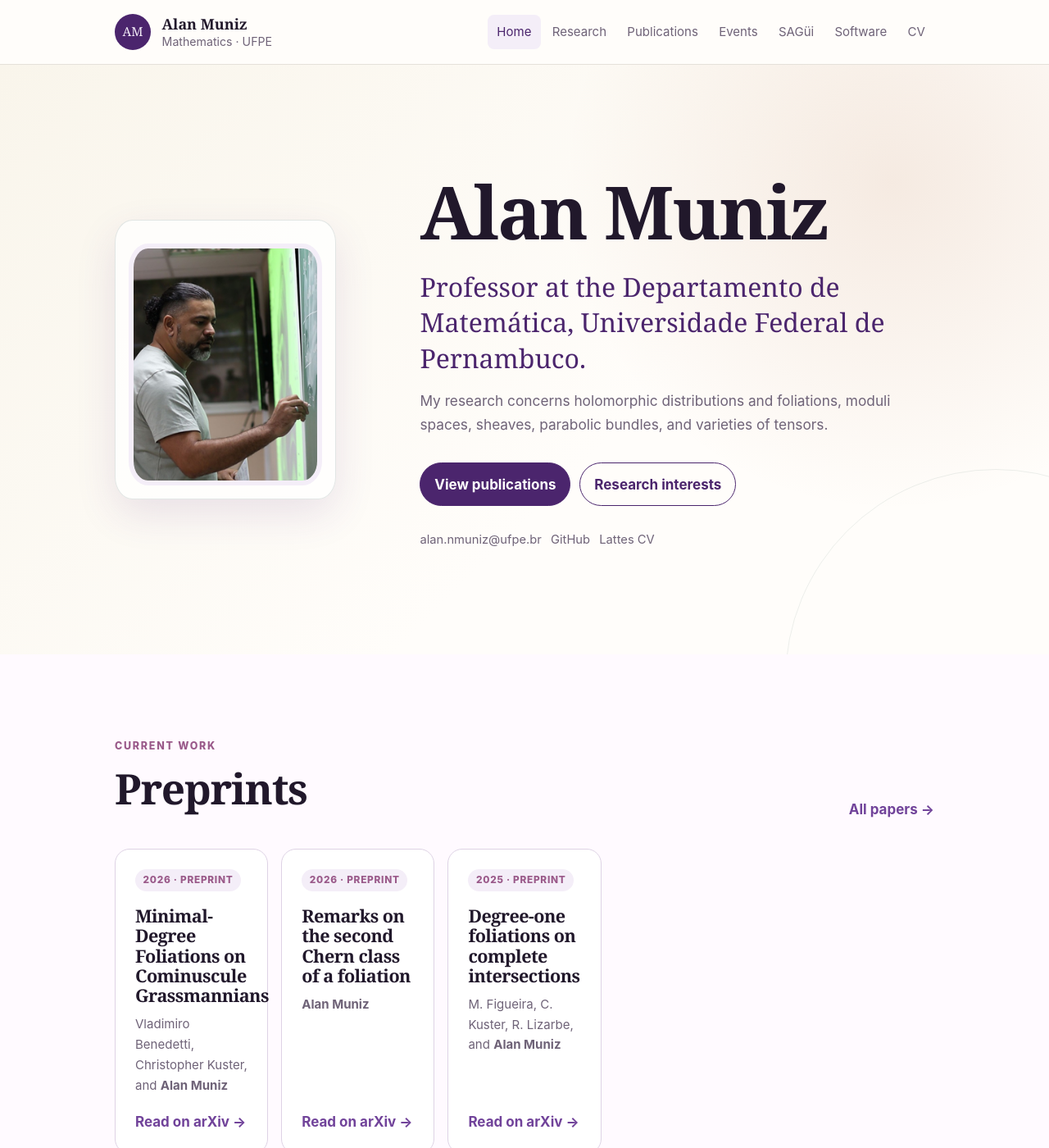
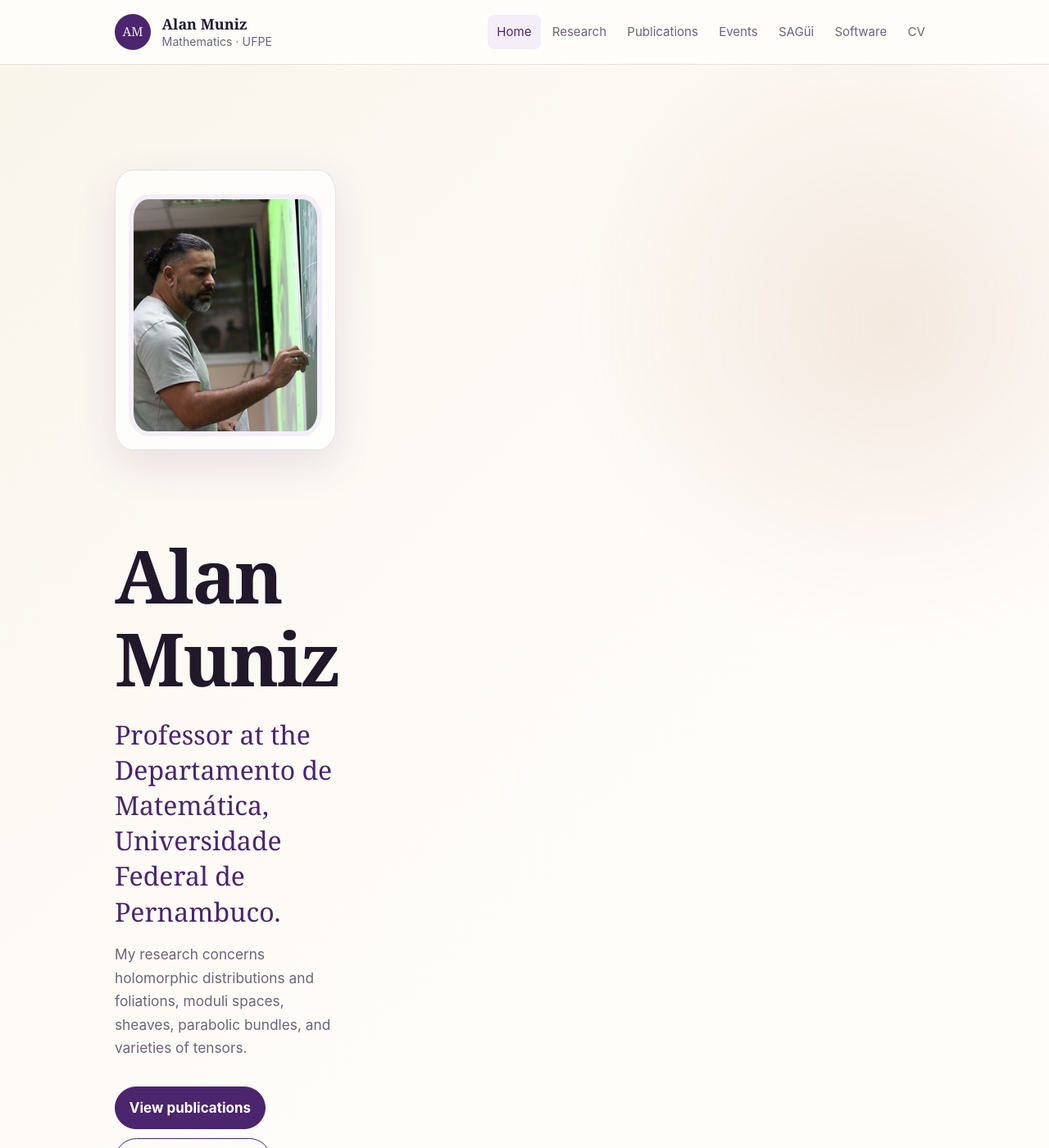
Before and after one commit to alannmuniz/alannmuniz.github.io, a Jekyll site: the page built from index.md, in a window 1280 px wide and 1400 px high. Shown: the whole window at 82% size. Built offline with Jekyll 4.4.1, drawn with Linux system fonts in a browser that asks for light colours.

Commit message:
Update style.css

```diff
--- a/assets/css/style.css
+++ b/assets/css/style.css
@@ -171,7 +171,7 @@ ul, ol { padding-left: 1.35rem; }
   z-index: 1;
   display: grid;
   grid-template-columns:  minmax(270px, 0.55fr) minmax(0, 1.45fr);
-  grid-template-areas: "profile text";
+  grid-template-areas: "profile" "text";
   gap: clamp(3rem, 8vw, 7rem);
   align-items: center;
 }
```
